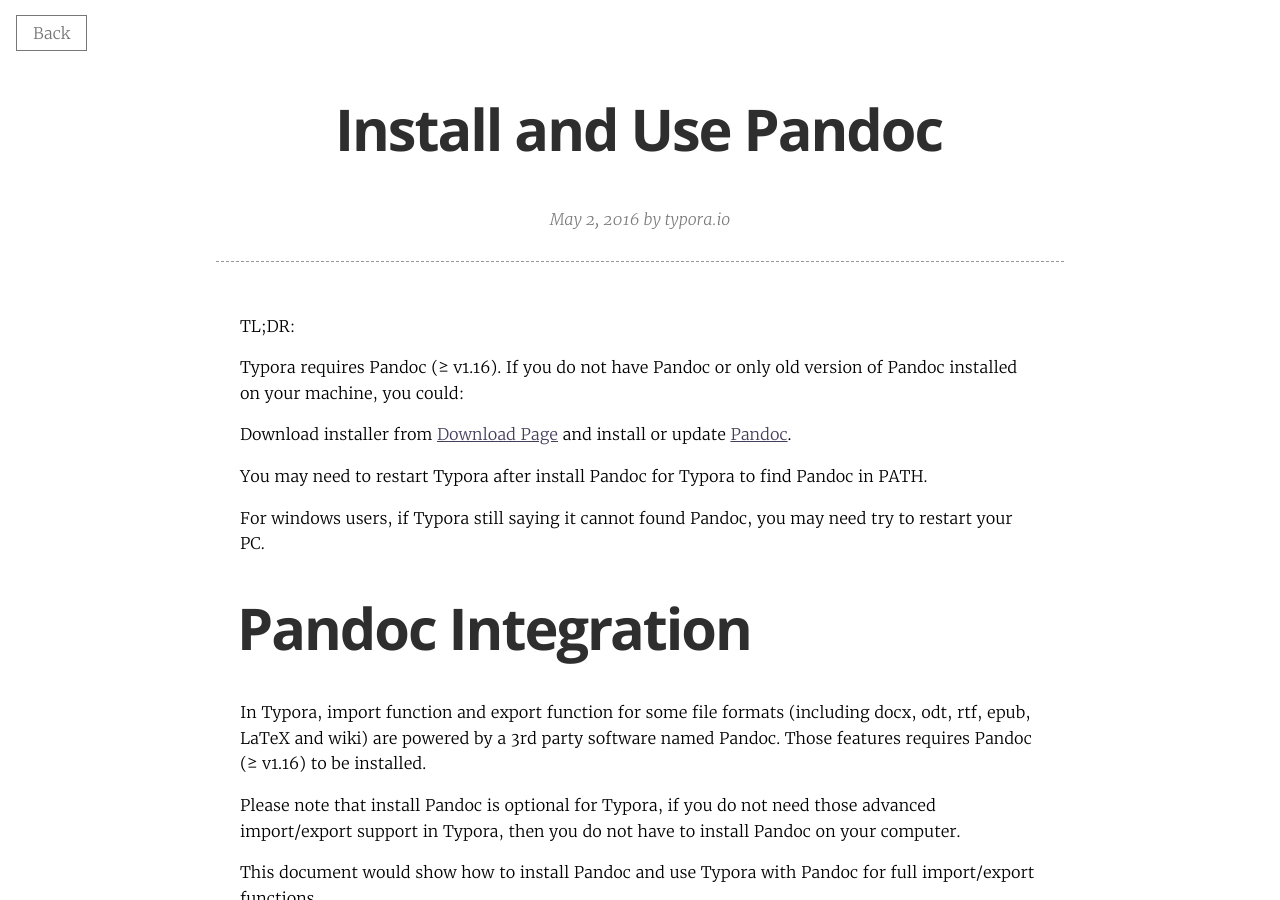
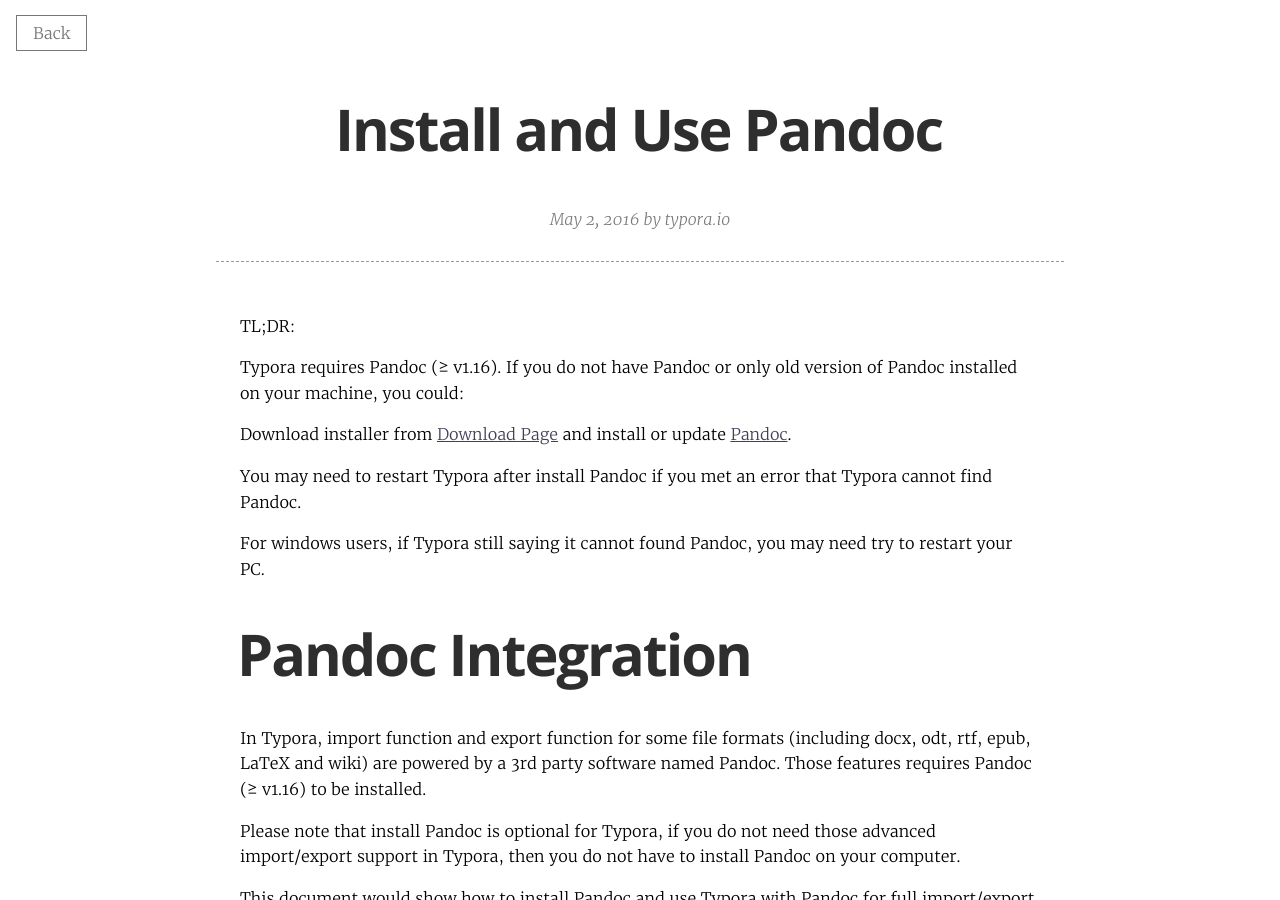
Before and after one commit to typora/support.typora.io, a Jekyll site: the page built from _posts/2016-05-02-Install and Use Pandoc.md, in a window 1280 px wide and 900 px high. Built offline with Jekyll 4.4.1, drawn with Linux system fonts in a browser that asks for light colours; nearby versions of some CDN libraries; library files that are not in the unit come from our copies.

Commit message:
Update 2016-05-02-Install and Use Pandoc.md

```diff
--- a/_posts/2016-05-02-Install and Use Pandoc.md
+++ b/_posts/2016-05-02-Install and Use Pandoc.md
@@ -13,7 +13,7 @@
 
 Download installer from **[Download Page](https://github.com/jgm/pandoc/releases/latest)** and install or update [Pandoc](http://pandoc.org/).
 
-You may need to restart Typora after install Pandoc for Typora to find Pandoc in PATH.
+You may need to restart Typora after install Pandoc if you met an error that Typora cannot find Pandoc.
 
 For windows users, if Typora still saying it cannot found Pandoc, you may need try to restart your PC.
 
```
